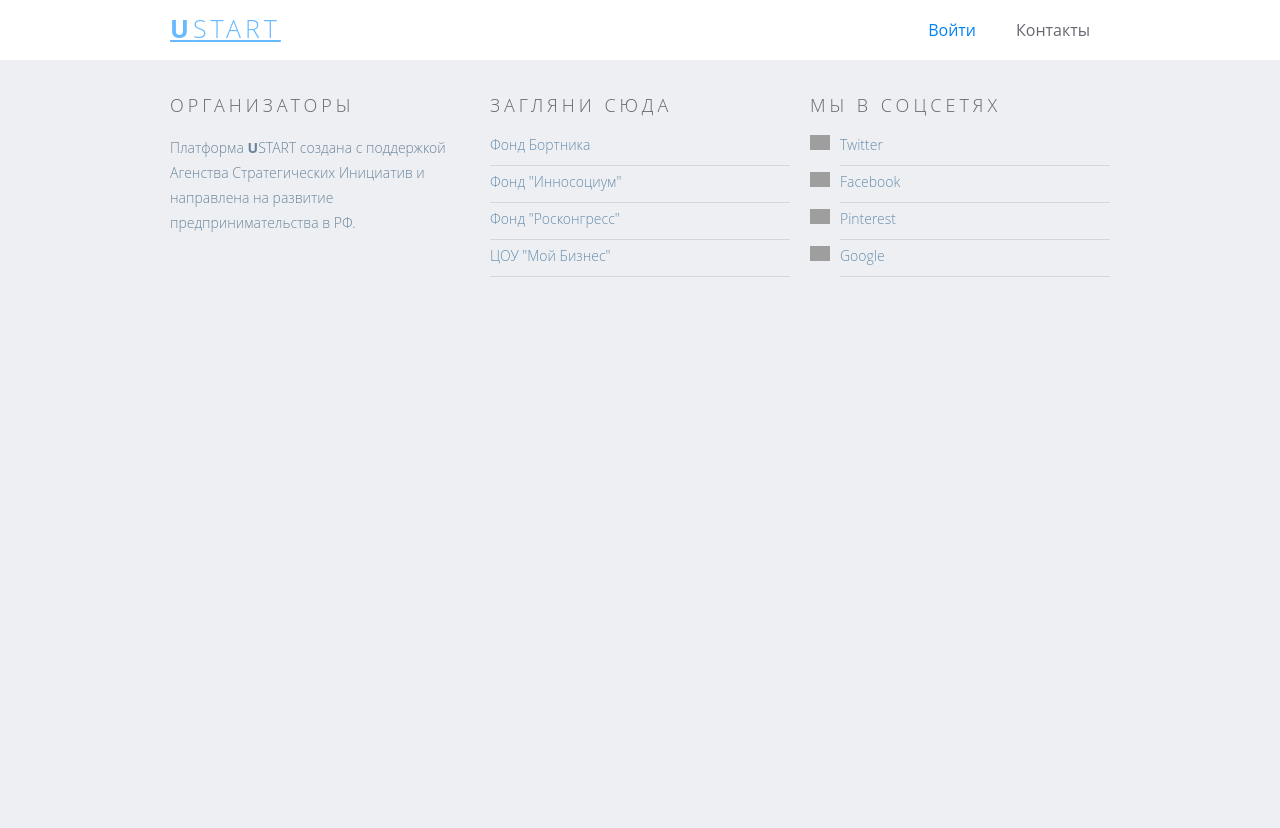
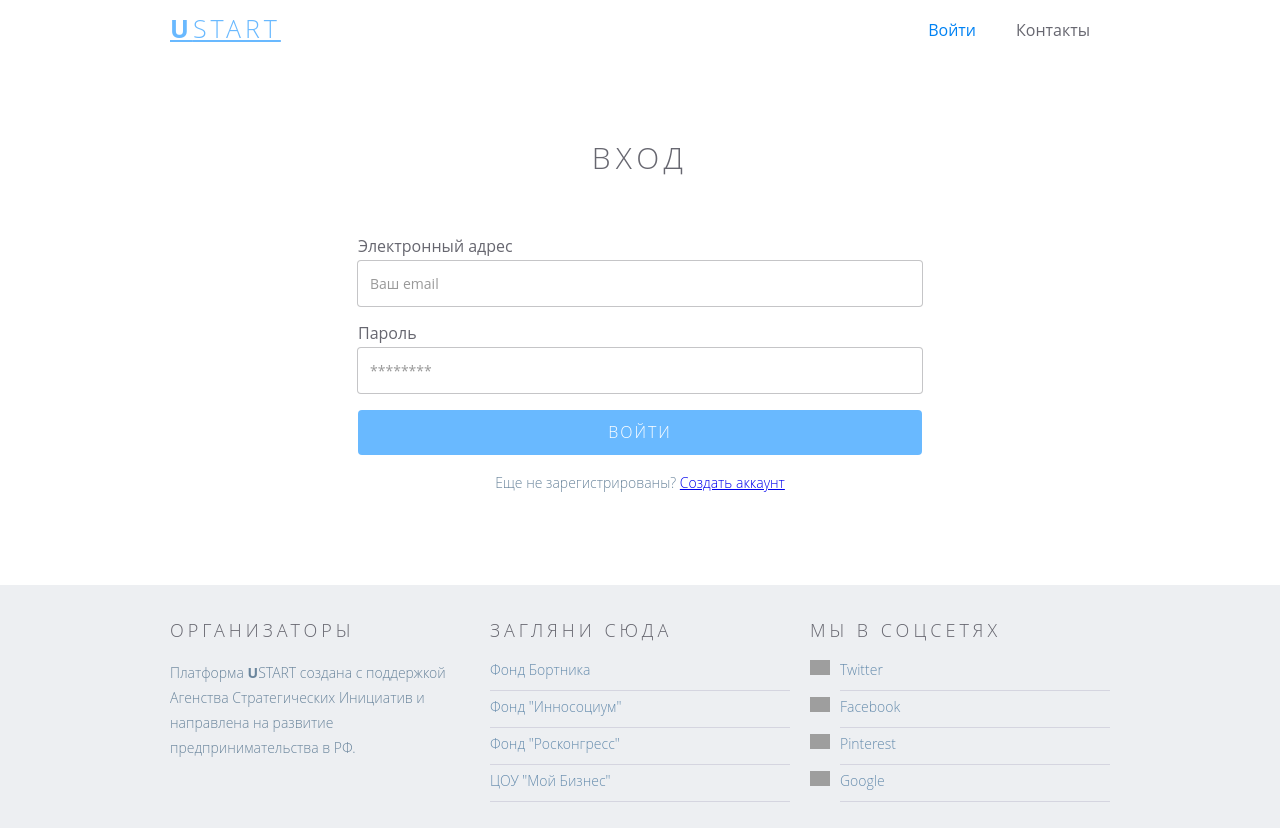
Before and after one commit to asi-inno-hackathone/asi-frontend, a Nuxt app: page /signin in a window 1280 px wide. Shown: the top 828 px of the page. Before the commit the page ends 800 px from the top, so only its background shows below. Built offline with nearby package versions, Linux system fonts and the light colour scheme; grey boxes are pictures that could not be loaded.

Commit message:
Add sign in page

```diff
--- a/pages/index.vue
+++ b/pages/index.vue
@@ -27,8 +27,9 @@
                 class="grid-image"
               />
               <h3>Билл Гросс</h3>
-              <p>Сооснователь PIMCO. Активы под управлением: $1,75 трлн
-                <br/>&quot;Инвестирование в реальную экономику&quot;.
+              <p>
+                Сооснователь PIMCO. Активы под управлением: $1,75 трлн
+                <br />&quot;Инвестирование в реальную экономику&quot;.
               </p>
             </div>
           </div>
--- a/pages/signin.vue
+++ b/pages/signin.vue
@@ -1,5 +1,56 @@
 <template>
-  <div></div>
+  <div class="section">
+    <div class="w-container">
+      <div class="section-title-group">
+        <h2 class="section-heading centered">Вход</h2>
+      </div>
+      <div class="form-wrapper w-form">
+        <form
+          class="form"
+          name="wf-form-Email-Form"
+        >
+          <label class="field-label" for="email">Электронный адрес</label>
+          <input
+            id="email"
+            class="form-field w-input"
+            maxlength="256"
+            name="Name"
+            placeholder="Ваш email"
+            required
+            type="email"
+          />
+          <label class="field-label" for="password">Пароль</label>
+          <input
+            id="password"
+            class="form-field w-input"
+            maxlength="256"
+            name="password"
+            placeholder="********"
+            required
+            type="password"
+          />
+          <input
+            class="button full-width w-button"
+            data-wait="Please wait..."
+            type="submit"
+            value="Войти"
+          />
+        </form>
+
+        <div class="w-form-done">
+          <p>Thank you! Your submission has been received!</p>
+        </div>
+        <div class="w-form-fail">
+          <p>Oops! Something went wrong while submitting the form :(</p>
+        </div>
+      </div>
+
+      <p>
+        Еще не зарегистрированы?
+        <nuxt-link to="/signup">Создать аккаунт</nuxt-link>
+      </p>
+    </div>
+  </div>
 </template>
 
 <script>
--- a/pages/signup.vue
+++ b/pages/signup.vue
@@ -77,6 +77,11 @@
           <p>Oops! Something went wrong while submitting the form :(</p>
         </div>
       </div>
+
+      <p>
+        Уже зарегистрированы?
+        <nuxt-link to="/signin">Войти</nuxt-link>
+      </p>
     </div>
   </div>
 </template>
```
